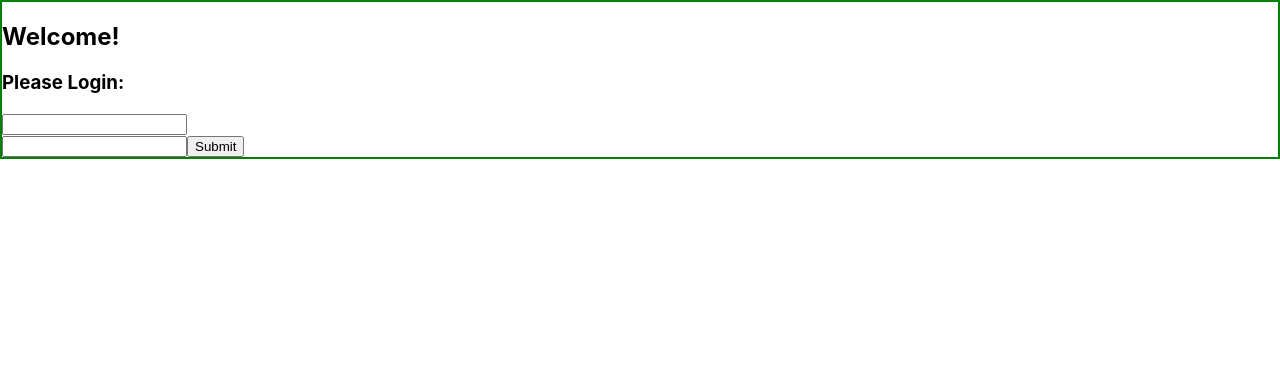
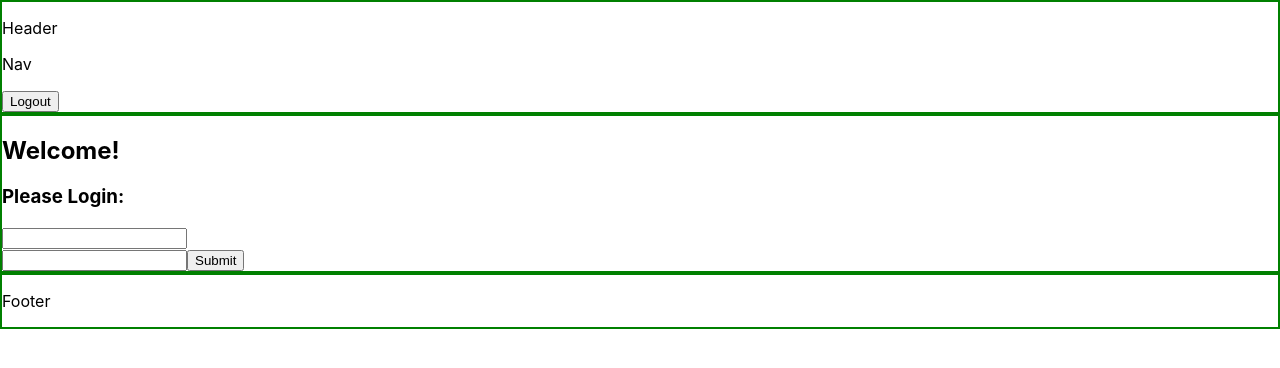
Before and after one commit to kells08/Maji-front-end, a React (Create React App) app: page /login in a window 1280 px wide. Shown: the top 368 px of the page. Built offline with nearby package versions, Linux system fonts and the light colour scheme; what react-google-maps would draw is missing.

Commit message:
Added Header & Footer components

```diff
--- a/src/App.js
+++ b/src/App.js
@@ -1,7 +1,9 @@
 import React, { Component } from 'react';
+import Header from './Components/Header'
 import Page from './Components/Page'
 import Login from './Components/Login'
 import MainContainer from './Components/MainContainer';
+import Footer from './Components/Footer'
 import './App.css';
 import { BrowserRouter, Switch, Route } from 'react-router-dom'
 
@@ -9,6 +11,8 @@ class App extends Component {
 
   render() {
     return (
+      <React.Fragment>
+        <Header />
         <BrowserRouter>
           <Switch>
             <Route path="/app" component={MainContainer} />
@@ -16,6 +20,8 @@ class App extends Component {
             <Route path="/" component={Page} />
           </Switch>
         </BrowserRouter>
+        <Footer />
+      </React.Fragment>
     );
   }
 }
--- /dev/null
+++ b/src/Components/Footer.js
@@ -0,0 +1,13 @@
+import React, { Component } from 'react';
+
+class Footer extends Component {
+  render() {
+    return (
+      <div style={{border:"2px solid green"}}>
+        <p>Footer</p>
+      </div>
+    );
+  }
+}
+
+export default Footer;
--- /dev/null
+++ b/src/Components/Header.js
@@ -0,0 +1,15 @@
+import React, { Component } from 'react';
+import Nav from './Nav';
+
+class Header extends Component {
+  render() {
+    return (
+      <div style={{border:"2px solid green"}}>
+        <p>Header</p>
+        <Nav />
+      </div>
+    );
+  }
+}
+
+export default Header;
--- a/src/Components/WaterZone/Nav.js
+++ b/src/Components/Nav.js
@@ -1,10 +1,12 @@
 import React, { Component } from 'react';
 
 class Nav extends Component {
+
   render() {
     return (
       <div >
           <p>Nav</p>
+          <button>Logout</button>
       </div>
 
     );
--- a/src/Components/WaterZone.js
+++ b/src/Components/WaterZone.js
@@ -1,16 +1,19 @@
 import React, { Component } from 'react';
 import Banner from './WaterZone/Banner'
-import Nav from './WaterZone/Nav'
 import Map from './WaterZone/Map'
 import WaterLocForm from './WaterZone/WaterLocForm'
 
 class WaterZone extends Component {
+
+  componentDidMount() {
+    fetch('http://localhost:3000/water_locations')
+  }
+
   render() {
     return (
       <div style={{border:"2px solid red"}}>
         <p> -- WaterZone</p>
         <Banner />
-        <Nav />
         <Map  googleMapURL="https://maps.googleapis.com/maps/api/js?v=3.exp&libraries=geometry,drawing,places" loadingElement={<div style={{ height: `100%` }} />}
         containerElement={<div style={{ height: `400px` }} />}
         mapElement={<div style={{ height: `100%` }} />}/>
```
Lines whose indentation alone changed are shown as unchanged.
